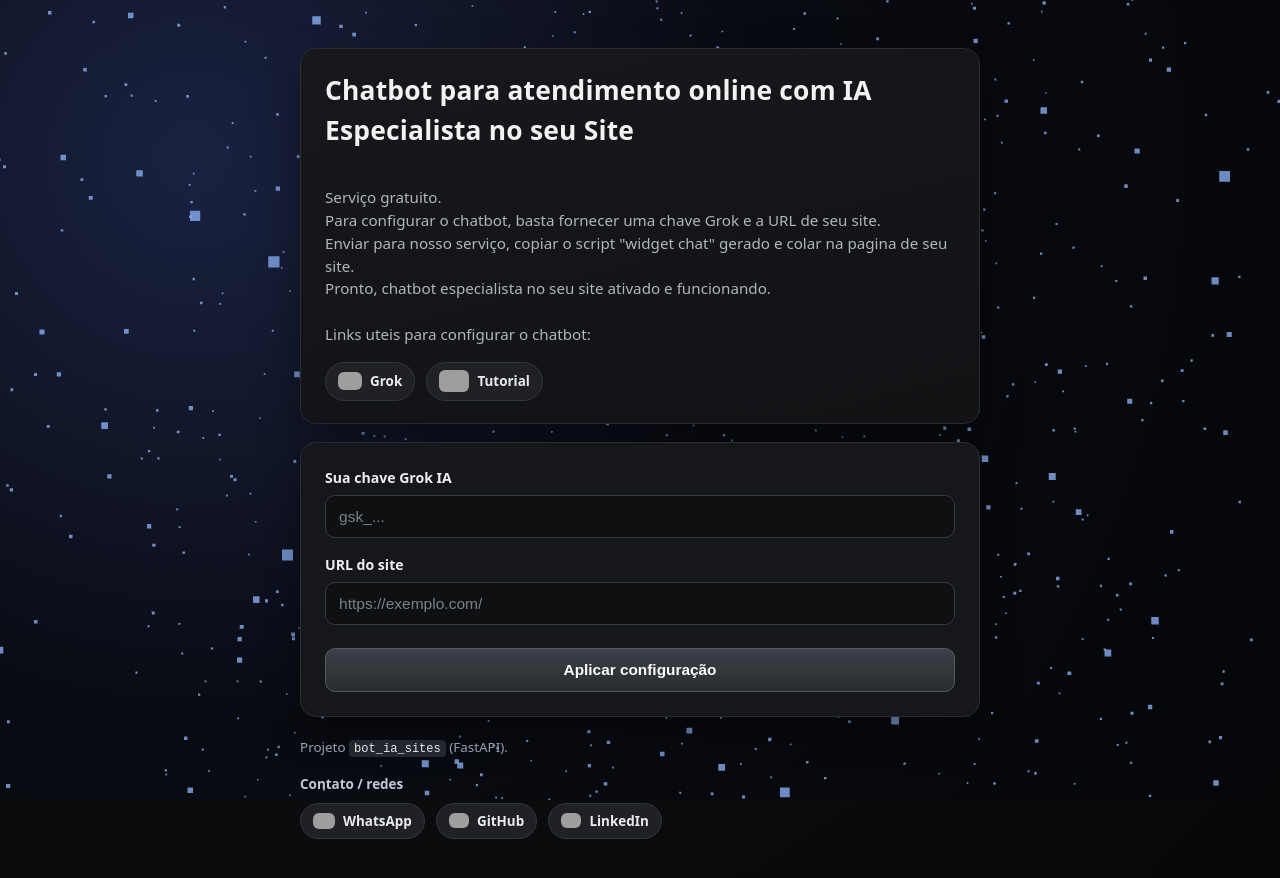
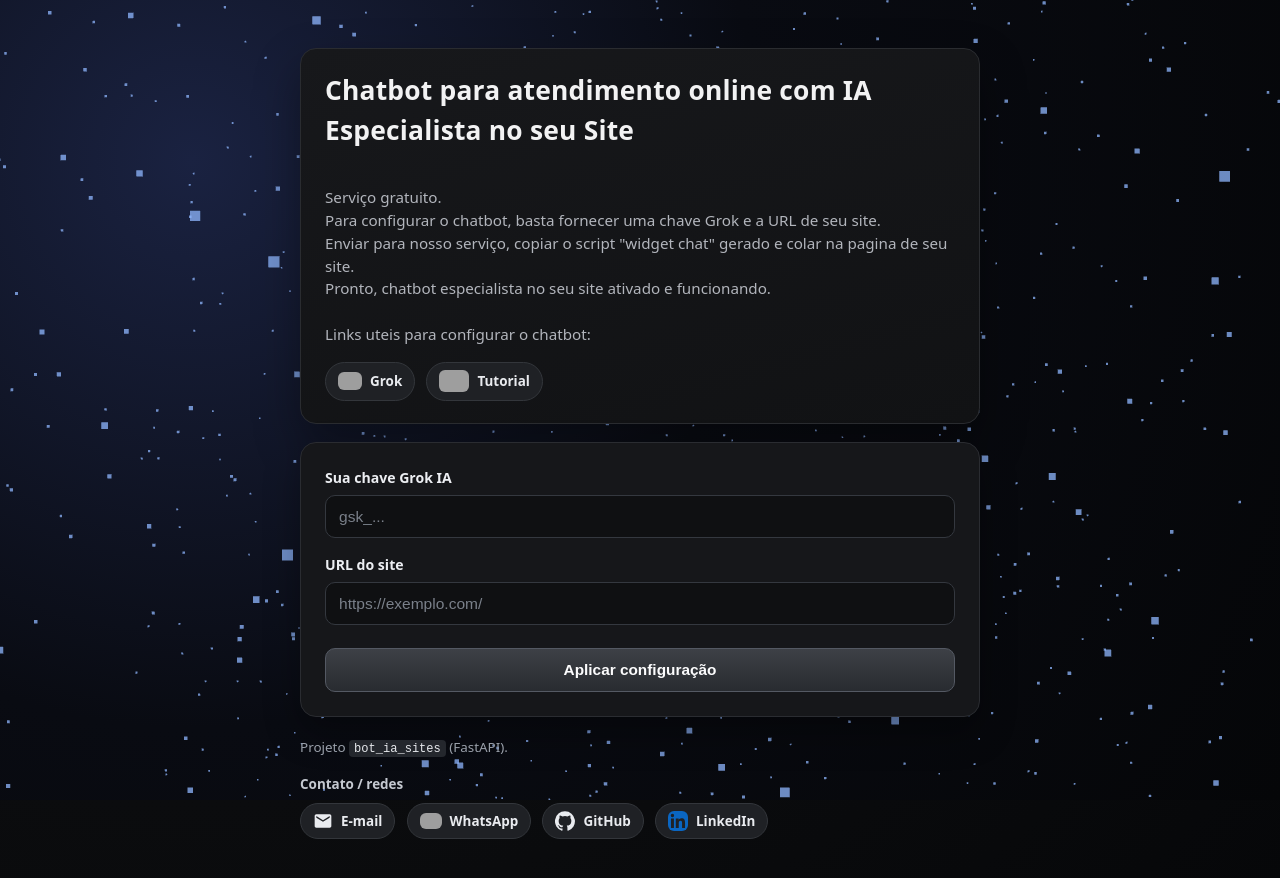
Before and after one commit to DiegoSGbr/front-end-bot_ia_sites, a React (Vite) app: page / in a window 1280 px wide. Shown: the top 878 px of the page. Built offline with nearby package versions, Linux system fonts and the light colour scheme; no server answers; grey boxes are pictures that could not be loaded.

Commit message:
contatos

```diff
--- a/src/App.css
+++ b/src/App.css
@@ -247,10 +247,11 @@
   width: 22px;
 }
 
-.link-icon-github {
-  width: 20px;
-}
-
+.link-icon-email,
+.link-icon-github,
 .link-icon-linkedin {
   width: 20px;
+  height: 20px;
+  flex-shrink: 0;
+  color: #e9ebef;
 }
--- a/src/App.jsx
+++ b/src/App.jsx
@@ -308,6 +308,23 @@ export default function App() {
         <div className="useful-links contact-links">
           <a
             className="link-chip"
+            href="mailto:diegovittalij@gmail.com"
+            title="Enviar e-mail"
+          >
+            <svg
+              className="link-icon link-icon-email"
+              viewBox="0 0 24 24"
+              aria-hidden="true"
+            >
+              <path
+                fill="currentColor"
+                d="M20 4H4c-1.1 0-2 .9-2 2v12c0 1.1.9 2 2 2h16c1.1 0 2-.9 2-2V6c0-1.1-.9-2-2-2zm0 4-8 5L4 8V6l8 5 8-5v2z"
+              />
+            </svg>
+            <span>E-mail</span>
+          </a>
+          <a
+            className="link-chip"
             href="https://api.whatsapp.com/send/?phone=%2B5534984150460&text=Ola%21&type=phone_number&app_absent=0"
             target="_blank"
             rel="noopener noreferrer"
@@ -327,11 +344,16 @@ export default function App() {
             rel="noopener noreferrer"
             title="GitHub — DiegoSGbr"
           >
-            <img
+            <svg
               className="link-icon link-icon-github"
-              src="https://cdn.simpleicons.org/github/e9ebef"
-              alt="GitHub"
-            />
+              viewBox="0 0 24 24"
+              aria-hidden="true"
+            >
+              <path
+                fill="currentColor"
+                d="M12 .3a12 12 0 0 0-3.8 23.4c.6.1.8-.3.8-.6v-2.2c-3.3.7-4-1.4-4-1.4-.5-1.4-1.3-1.8-1.3-1.8-1.1-.7.1-.7.1-.7 1.2.1 1.8 1.2 1.8 1.2 1.1 1.8 2.8 1.3 3.5 1 .1-.8.4-1.3.8-1.6-2.7-.3-5.5-1.3-5.5-6 0-1.3.5-2.4 1.2-3.2-.1-.3-.5-1.5.1-3.1 0 0 1-.3 3.3 1.2a11.5 11.5 0 0 1 6 0c2.3-1.5 3.3-1.2 3.3-1.2.6 1.6.2 2.8.1 3.1.8.8 1.2 1.9 1.2 3.2 0 4.7-2.8 5.7-5.5 6 .4.4.8 1.1.8 2.2v3.3c0 .3.2.7.8.6A12 12 0 0 0 12 .3z"
+              />
+            </svg>
             <span>GitHub</span>
           </a>
           <a
@@ -341,11 +363,16 @@ export default function App() {
             rel="noopener noreferrer"
             title="LinkedIn — Diego SG"
           >
-            <img
+            <svg
               className="link-icon link-icon-linkedin"
-              src="https://cdn.simpleicons.org/linkedin/0A66C2"
-              alt="LinkedIn"
-            />
+              viewBox="0 0 24 24"
+              aria-hidden="true"
+            >
+              <path
+                fill="#0A66C2"
+                d="M20.45 20.45h-3.55v-5.57c0-1.33-.02-3.04-1.85-3.04-1.85 0-2.14 1.45-2.14 2.94v5.67H9.35V9h3.41v1.56h.05c.48-.9 1.64-1.85 3.37-1.85 3.6 0 4.27 2.37 4.27 5.46v6.28zM5.34 7.43a2.06 2.06 0 1 1 0-4.12 2.06 2.06 0 0 1 0 4.12zM7.12 20.45H3.56V9h3.56v11.45zM22.23 0H1.77C.79 0 0 .77 0 1.73v20.54C0 23.23.79 24 1.77 24h20.46c.98 0 1.77-.77 1.77-1.73V1.73C24 .77 23.21 0 22.23 0z"
+              />
+            </svg>
             <span>LinkedIn</span>
           </a>
         </div>
```
